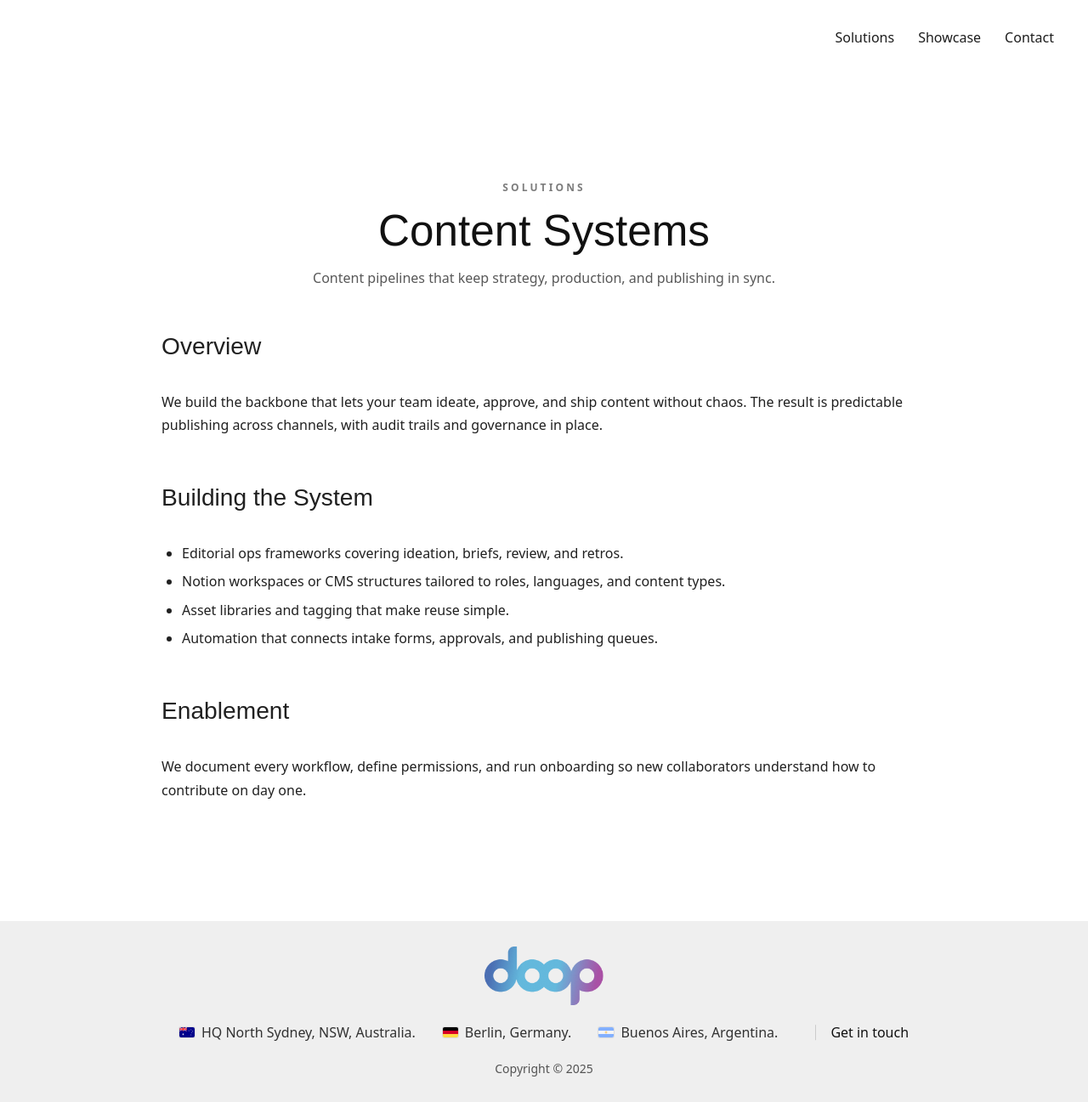
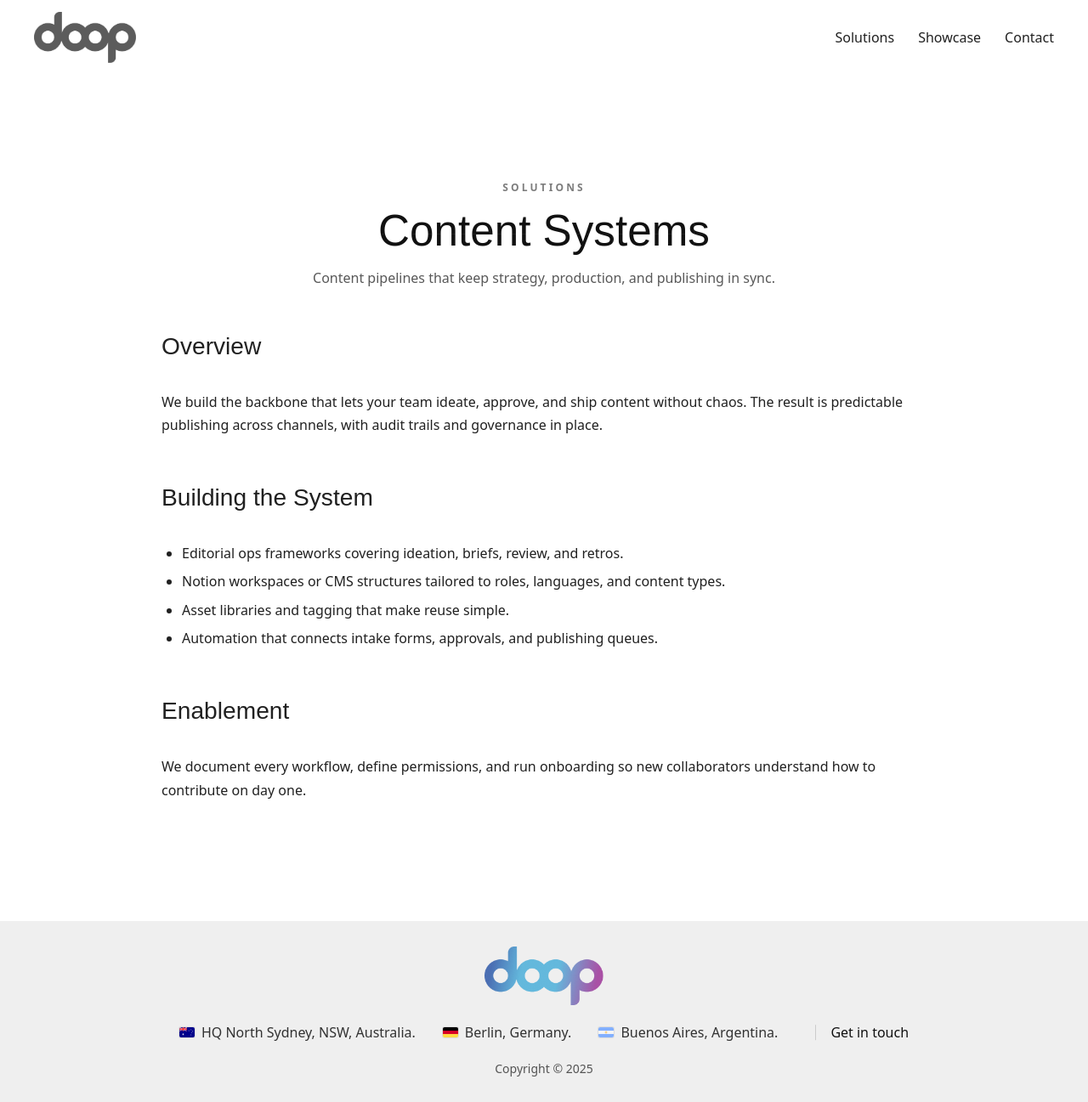
Before and after one commit to dvdsantamaria/doopux, a Jekyll site: the page built from solutions/content-systems.md, in a window 1280 px wide. Shown: the whole page at 85% size. Built offline with Jekyll 4.4.1, drawn with Linux system fonts in a browser that asks for light colours.

Commit message:
logo fix internals

```diff
--- a/_layouts/service.html
+++ b/_layouts/service.html
@@ -11,6 +11,7 @@
   <link rel="canonical" href="{{ page.url | absolute_url }}" />
 </head>
 <body class="service-detail-page">
+  <div class="bg-grid" aria-hidden="true"></div>
   <header class="container-wide">
     <div class="row">
       <div class="brand">
--- a/styles.css
+++ b/styles.css
@@ -607,6 +607,8 @@ figure{margin:0}
 
   /* =============== SERVICE DETAIL PAGE =============== */
   body.service-detail-page{ background:#fff; color:#111; }
+  .service-detail-page .nav{ color:#151515; }
+  .service-detail-page .brand img{ filter: invert(64%); }
   .service-detail{ padding-block:clamp(80px,12vw,140px); }
   .service-detail__header{ max-width:840px; margin:0 auto clamp(40px,4vw,64px); text-align:center; display:grid; gap:16px; }
   .service-detail__eyebrow{ margin:0; font-size:12px; letter-spacing:.26em; text-transform:uppercase; color:rgba(17,17,17,.55); font-weight:600; }
```
